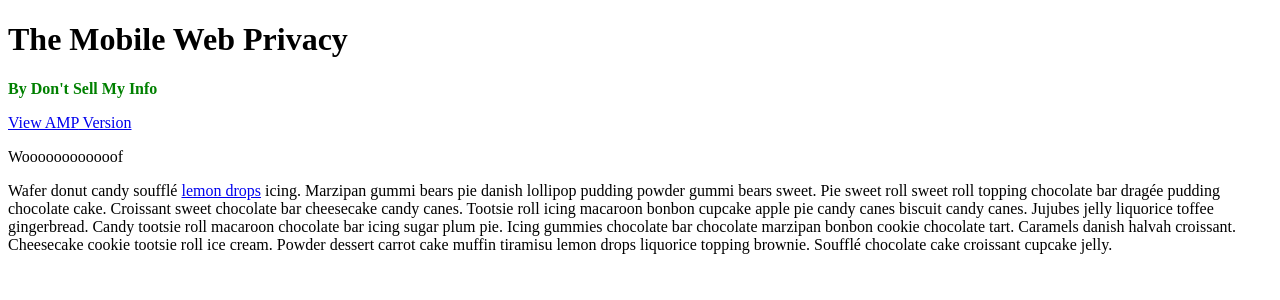
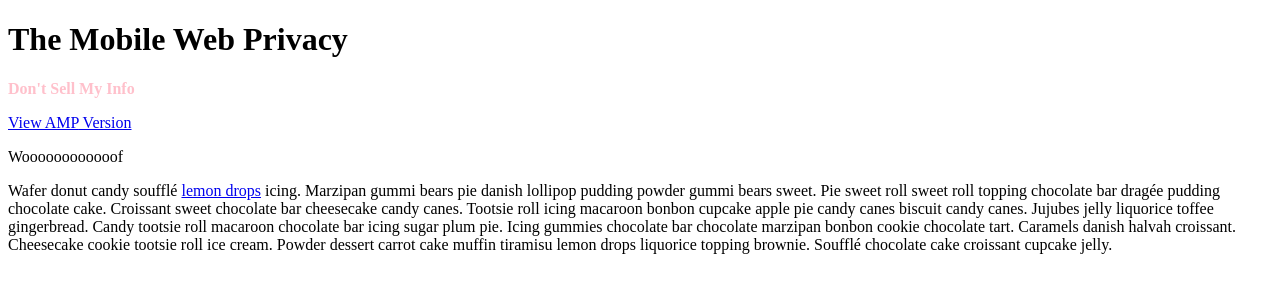
Before and after one commit to malieknews/ampnews, a Next.js app: page /dog in a window 1280 px wide. Shown: the top 300 px of the page. Built offline with nearby package versions, Linux system fonts and the light colour scheme.

Commit message:
Update Byline.tsx

```diff
--- a/components/Byline.tsx
+++ b/components/Byline.tsx
@@ -5,10 +5,10 @@ type BylineProps = {
 export default function Byline({ author }: BylineProps) {
   return (
     <>
-      <div className="byline">By {author}</div>
+      <div className="byline">{author}</div>
       <style jsx>{`
         .byline {
-          color: green;
+          color: pink;
           font-weight: bolder;
         }
       `}</style>
```
